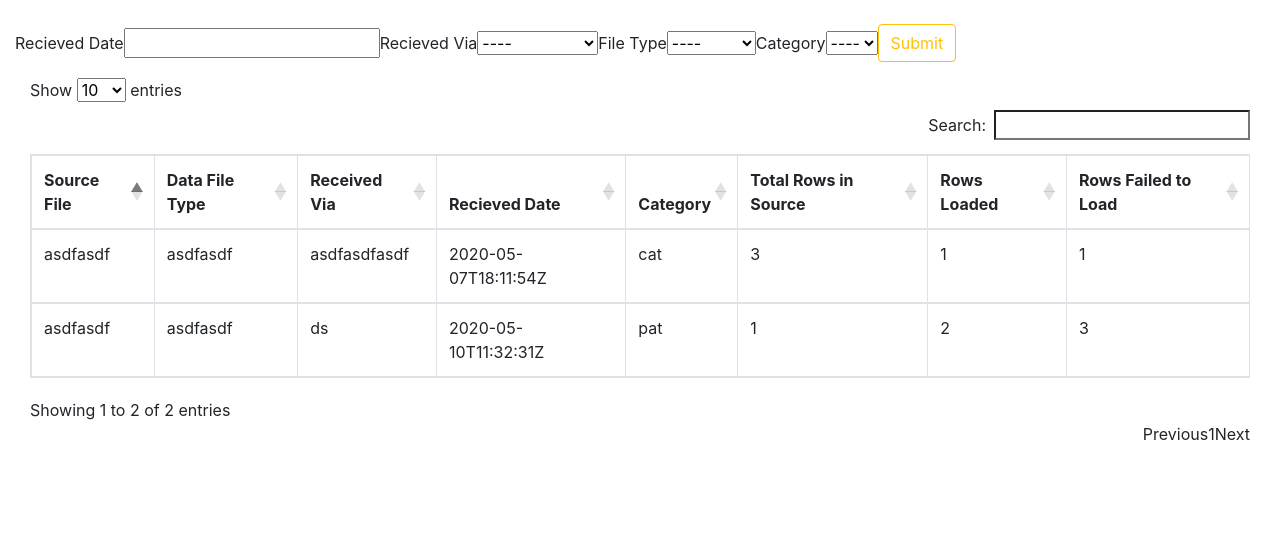
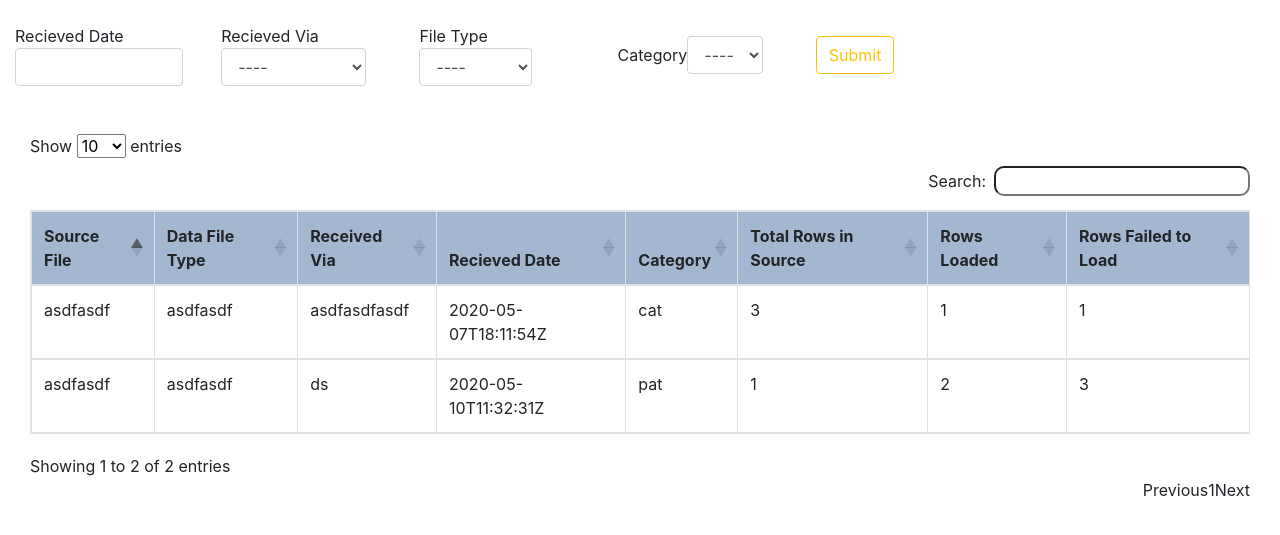
Before and after one commit to cheapskatecoder/calanderui, a Django app: page /data-table in a window 1280 px wide. Shown: the top 535 px of the page. Run offline with Django 3.2, Linux system fonts and the light colour scheme; data comes from the database, SQL or seed files in the repository; some libraries are stand-ins or nearby versions.

Commit message:
Updated styles in data-table.

```diff
--- a/calendarui/templates/calendarui/data-table.html
+++ b/calendarui/templates/calendarui/data-table.html
@@ -19,6 +19,12 @@
         <link rel="stylesheet" href="https://stackpath.bootstrapcdn.com/bootstrap/4.4.1/css/bootstrap.min.css"
                                integrity="sha384-Vkoo8x4CGsO3+Hhxv8T/Q5PaXtkKtu6ug5TOeNV6gBiFeWPGFN9MuhOf23Q9Ifjh" crossorigin="anonymous">
         <style>
+thead {
+    background-color: #A3B8D0;
+}
+        input[type='search']{
+            border-radius: 10px;
+        }
         .fc-title {
             color: black !important;
         }
@@ -128,45 +134,52 @@
         <br/>
         <div class="container-fluid">
             <div class="row">
-        <div class="col-12">
-            <div class="d-lg-flex flex-row topnav" style= "padding-bottom: 1rem;" id="form">
                 <form class="form-inline">
+                    <div class="col-2">
                         <div class="form-group">
                             <label>Recieved Date</label>
-                        <input type="text" id="rec-date" />
+                            <input type="text" id="rec-date" class="form-control w-100" />
                         </div>
+                    </div>
+                    <div class="col-2 ml-2">
                         <div class="form-group">
                             <label>Recieved Via</label><br>
-                        <select id="rc-via">
+                            <select id="rc-via" class="form-control" >
                                 <option value="" selected="selected">----</option>
                                 {% for row in rows %}
                                 <option value="{{row.feed_received_via}}">{{row.feed_received_via}}</option>
                                 {% endfor %}
                             </select>
                         </div>
+                    </div>
+                    <div class="col-2">
                         <div class="form-group">
                             <label>File Type</label>
-                        <select id="file-type">
+                            <select id="file-type" class="form-control" >
                                 <option value="" selected="selected">----</option>
                                 {% for row in rows %}
                                 <option value="{{row.source_datafile_type}}">{{row.source_datafile_type}}</option>
                                 {% endfor %}
                             </select>
                         </div>
+                    </div>
+                    <div class="col-2">
                         <div class="form-group">
                             <label>Category</label>
-                        <select id="category">
+                            <select id="category" class="form-control" >
                                 <option value="" selected="selected">----</option>
                                 {% for row in rows %}
                                 <option value="{{row.category}}">{{row.category}}</option>
                                 {% endfor %}
                             </select>
                         </div>
-                    <button type="button" onclick="submitFilter()" class='btn btn-outline-warning'>Submit</button>
+                    </div>
+                    <div class="col-2">
+                        <button type="button" onclick="submitFilter()" class='btn btn-outline-warning form-control'>Submit</button>
+                    </div>
                 </form>
             </div>
-        </div>
-        </div>
+            <br><br>
             <div class="col-12">
                 <table id="table-data" class="table table-bordered" style="width:100%"></table>
             </div>
@@ -289,46 +302,82 @@
         "columns": [
             {
                 "title": "Source File",
-                        "data": "source_datafile_name",
+                "render": (data, type, row) => {
+                    if(row.source_datafile_name){
+                        return row.source_datafile_name
+                    }else{
+                        return 'Null'
+                    }
+                }
             },
             {
                 "title": "Data File Type",
-                        "data": "source_datafile_type"
+                "render": (data, type, row) => {
+                    if(row.source_datafile_type){
+                        return row.source_datafile_name
+                    }else{
+                        return 'Null'
+                    }
+                }
             },
             {
                 "title": "Received Via",
                 "render": function (data, type, row) {
+                    if(row.feed_received_via){
                         return row.feed_received_via
+                    }else{
+                        return 'Null'
+                    }
                 },
             },
             {
                 "title": "Recieved Date",
                 "render": function (data, type, row) {
+                    if (row.received_date){
                         return row.received_date
+                    }else{
+                        return 'Null'
+                    }
                 },
             },
             {
                 "title": "Category",
                 "render": function (data, type, row) {
+                    if (row.category){
                         return row.category
+                    }else{
+                        return 'Null'
+                    }
                 },
             },
             {
                 "title": "Total Rows in Source",
                 "render": function (data, type, row) {
+                    if(row.total_rows_in_source_file){
                         return row.total_rows_in_source_file
+                    }else{
+                        return 'Null'
+                    }
                 },
             },
             {
                 "title": "Rows Loaded",
                 "render": function (data, type, row) {
+                    if (row.rows_loaded){
                         return row.rows_loaded
+                    }else{
+                        return 'Null'
+                    }
                 },
             },
             {
                 "title": "Rows Failed to Load",
                 "render": function (data, type, row) {
+                    if (row.rows_failed_to_load){
                         return row.rows_failed_to_load
+                    }else{
+                        return 'Null'
+                    }
                 },
             },
         ],
```
Lines whose indentation alone changed are shown as unchanged.
